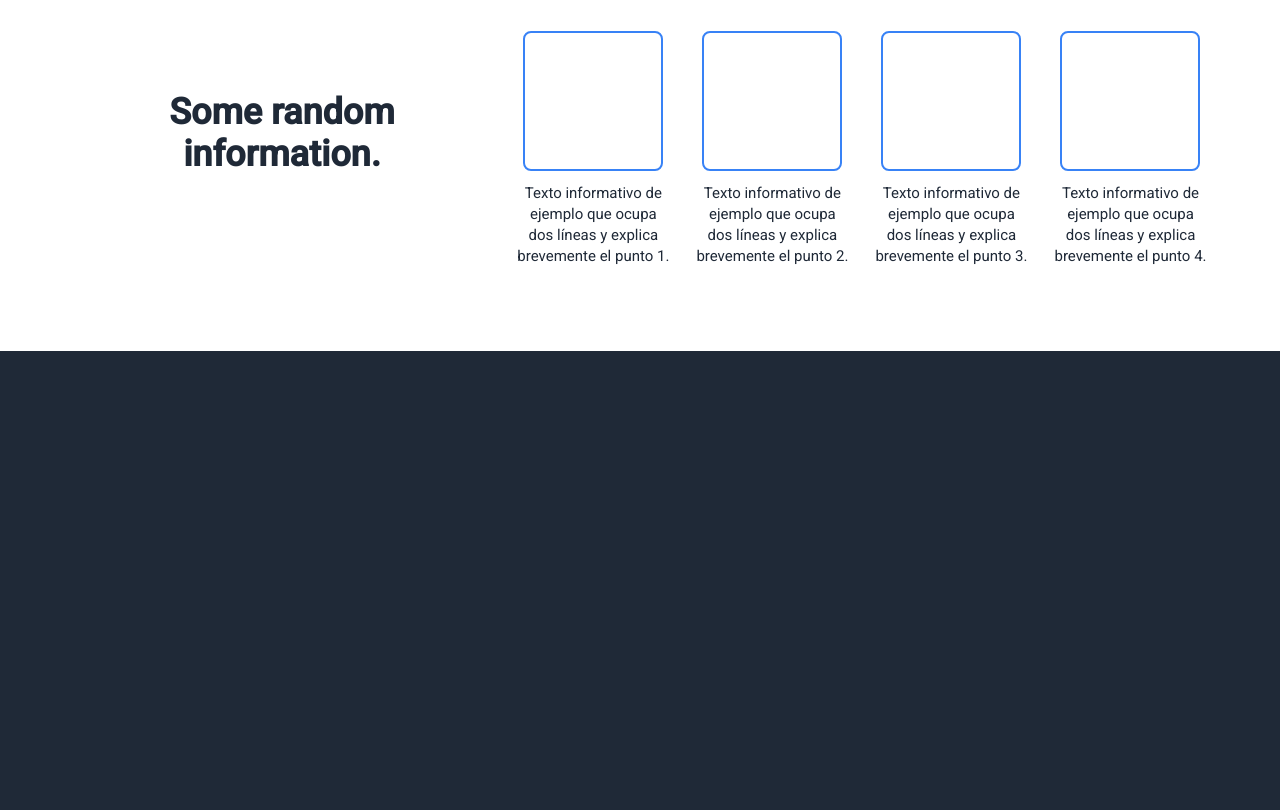
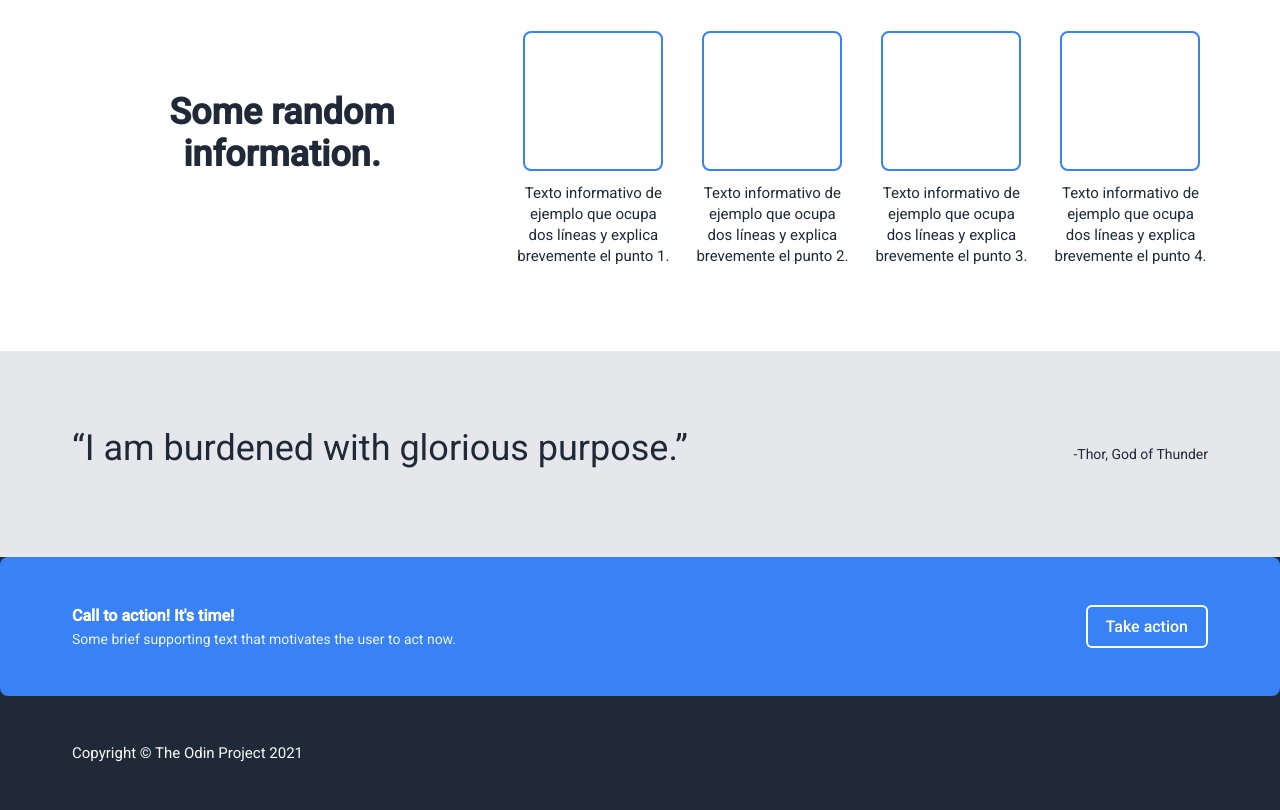
Before and after one commit to jorge-maikel-sierra/Landing-Page, a plain HTML site: page index.html in a window 1280 px wide. Shown: the part 621-1431 px from the top of the page. Before the commit the page ends 972 px from the top, so only its background shows below. Drawn offline with Linux system fonts and the light colour scheme.

Commit message:
feat(ui): añadir quote, cta y footer
- Añade sección de cita con autor alineado a la derecha.

- Añade sección CTA con fondo azul, texto izquierdo y botón con borde blanco.

- Añade footer oscuro con texto centrado.

```diff
--- a/index.html
+++ b/index.html
@@ -57,5 +57,33 @@
       </div>
     </div>
   </section>
+
+  <!-- Quote section -->
+  <section class="quote-section" aria-label="Quote">
+    <div class="container">
+      <blockquote class="quote">“I am burdened with glorious purpose.”</blockquote>
+      <div class="quote-author">-Thor, God of Thunder</div>
+    </div>
+  </section>
+
+  <!-- CTA section -->
+  <section class="cta-section" aria-label="Call to action">
+    <div class="container cta-inner">
+      <div class="cta-left">
+        <div class="cta-title">Call to action! It's time!</div>
+        <div class="cta-sub">Some brief supporting text that motivates the user to act now.</div>
+      </div>
+      <div class="cta-right">
+        <a href="#" class="cta-btn">Take action</a>
+      </div>
+    </div>
+  </section>
+
+  <!-- Footer -->
+  <footer class="site-footer" aria-label="Footer">
+    <div class="container">
+      <div class="footer-text">Copyright © The Odin Project 2021</div>
+    </div>
+  </footer>
 </body>
 </html>
--- a/styles.css
+++ b/styles.css
@@ -185,3 +185,65 @@ body{font-family: 'Roboto', system-ui, -apple-system, 'Segoe UI', Roboto, 'Helve
   .card-box{width:120px;height:120px}
   .card-text{max-width:260px}
 }
+
+/* Quote section */
+:root{
+  --quote-bg: #E5E7EB;
+  --quote-text: #1F2937;
+}
+
+.quote-section{
+  background: var(--quote-bg);
+  padding:48px 0;
+}
+
+.quote{
+  font-family: 'Roboto', system-ui, -apple-system, 'Segoe UI', Roboto, 'Helvetica Neue', Arial;
+  font-size:36px;
+  font-weight:300;
+  color:var(--quote-text);
+  text-align:center;
+  margin:0 0 12px 0;
+}
+
+.quote-author{
+  text-align:right;
+  font-family: 'Roboto', system-ui, -apple-system, 'Segoe UI', Roboto, 'Helvetica Neue', Arial;
+  font-size:14px;
+  color:var(--quote-text);
+}
+
+/* CTA section */
+:root{
+  --cta-blue: #3882F6;
+  --cta-text-light: rgba(255,255,255,0.9);
+}
+
+.cta-section{
+  background:var(--cta-blue);
+  padding:20px 0;
+  border-radius:8px;
+}
+
+.cta-inner{
+  display:flex;
+  align-items:center;
+  justify-content:space-between;
+  gap:16px;
+}
+
+.cta-left{color:#fff}
+.cta-title{font-family: 'Roboto', sans-serif;font-size:16px;font-weight:700;color:#fff;margin-bottom:6px}
+.cta-sub{font-size:14px;color:var(--cta-text-light)}
+
+.cta-btn{display:inline-block;padding:10px 18px;border-radius:6px;border:2px solid #fff;color:#fff;text-decoration:none;font-weight:500}
+.cta-btn:hover{opacity:0.9;transform:translateY(-1px)}
+
+@media (max-width:640px){
+  .cta-inner{flex-direction:column;align-items:center;text-align:center}
+  .cta-section{border-radius:0}
+}
+
+/* Footer */
+.site-footer{background:#1F2937;padding:20px 0}
+.footer-text{color:#F9FAF8;text-align:center;font-family: 'Roboto', system-ui, -apple-system, 'Segoe UI', Roboto, 'Helvetica Neue', Arial;font-size:15px;margin:0}
```
